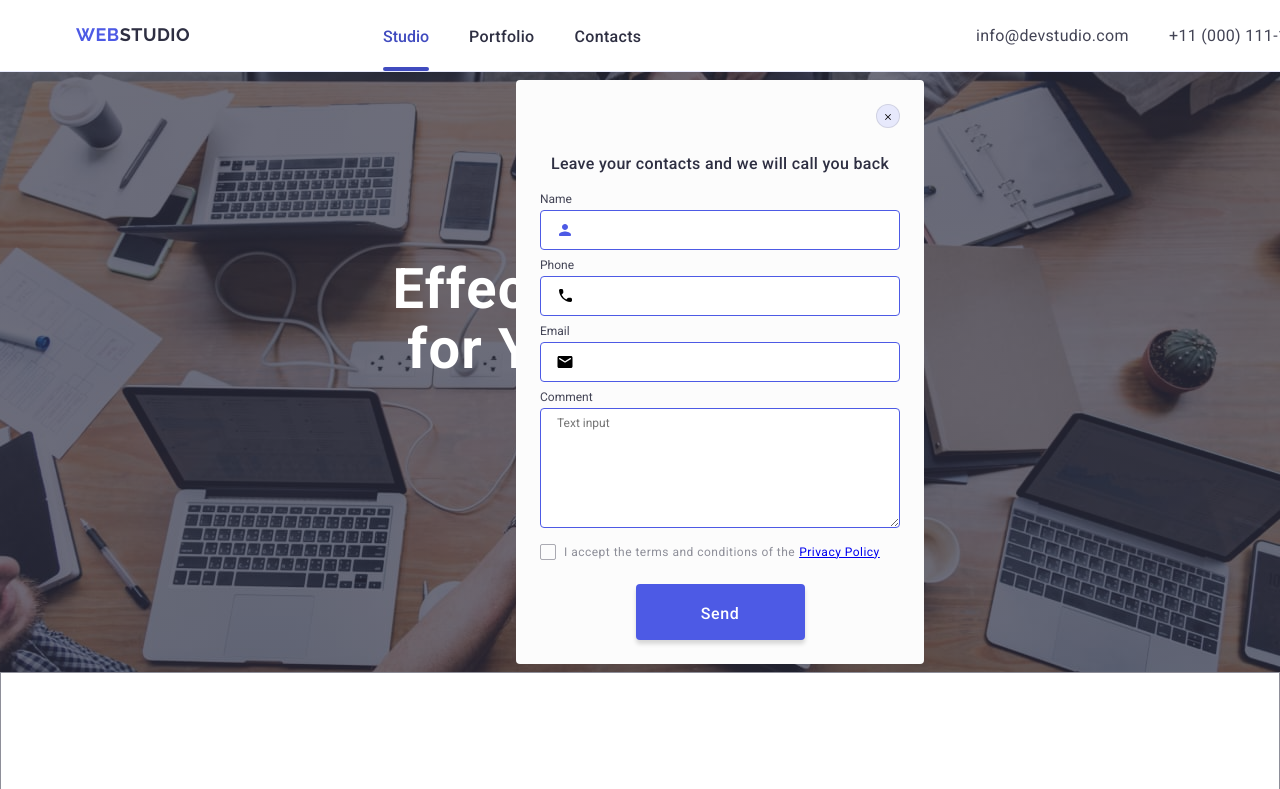
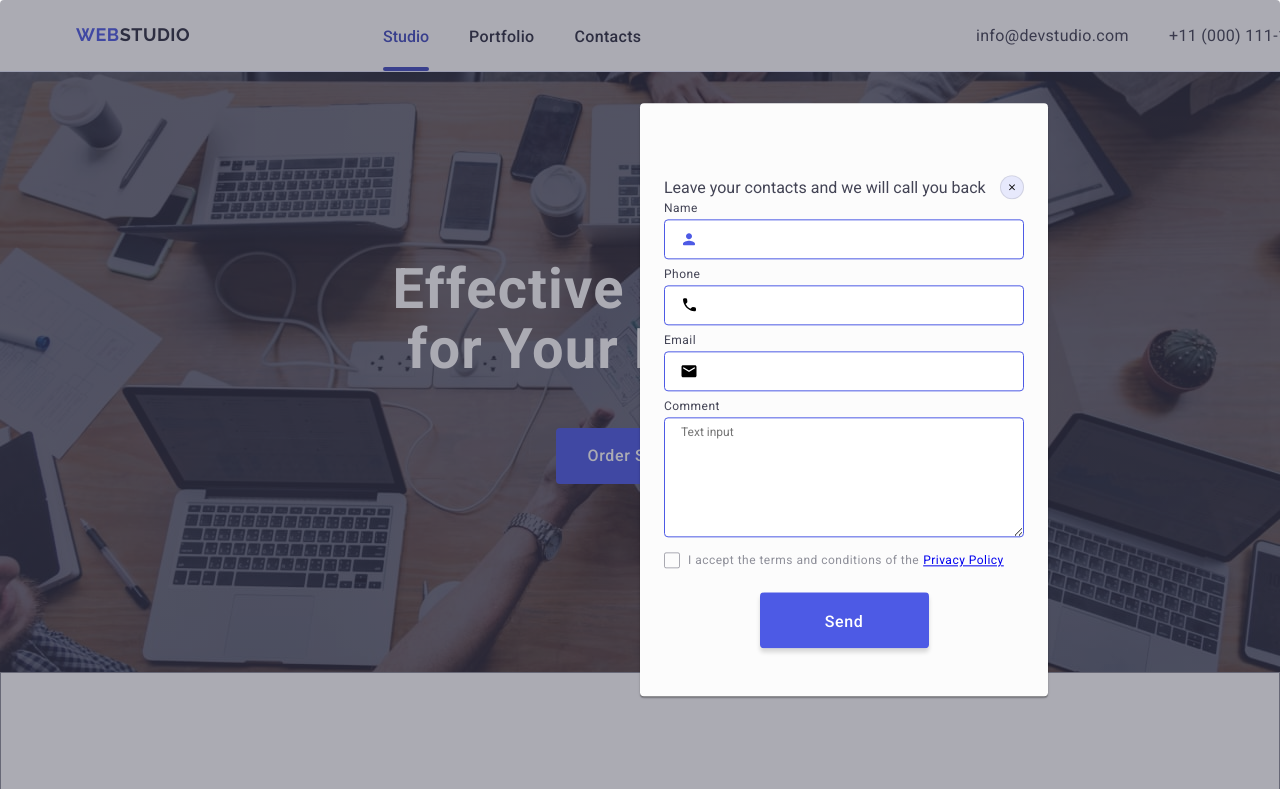
Before and after one commit to edagunaydin/goit-markup-hw-05, a plain HTML site: page index.html in a window 1280 px wide. Shown: the top 789 px of the page. Drawn offline with nearby package versions, Linux system fonts and the light colour scheme.

Commit message:
test-deploy

```diff
--- a/css/style.css
+++ b/css/style.css
@@ -714,13 +714,17 @@ footer .container {
   border-radius: 4px;
   box-shadow: 0px 4px 4px 0px #00000026;
   font-family: inherit;
+  background-color: transparent;
+  font-size: 12px;
+  line-height: 2;
+  letter-spacing: 0.04em;
+  padding-left: 16px;
 
   }
 
   .subscription-input::placeholder {
     color: white;
-    padding-left: 16px;
-    font-size: 12px;
+
   }
 
   .email-button {
@@ -730,7 +734,7 @@ footer .container {
     align-items: center;
     justify-content: center;
     cursor: pointer;
-    width: 165px;
+    min-width: 165px;
     height: 40px;
     line-height: 1.5;
     letter-spacing: 0.04em;
@@ -741,20 +745,40 @@ footer .container {
     font-family: inherit;
   }
 
+  .email-svg {
+  margin-left: 16px;
+  }
+
  .modal-window {
   position: fixed;
   display: flex;
   flex-direction: column;
   align-items: center;
   background-color: #FCFCFC;
-    width: 408px;
-    height: 584px;
-    top: 80px;
-    left: 516px;
+  width: 100%;
+  height: 100%;
+  top: 0px;
+  left: 0px;
   gap: 0px;
   border-radius: 4px;
-    opacity: 0px;
   padding: 0px 24px 24px 24px;
+  background-color: rgba(46, 47, 66, 0.4);
+  transition: opacity 250ms cubic-bezier(0.4, 0, 0.2, 1), visibility 250ms cubic-bezier(0.4, 0, 0.2, 1)
+
+ }
+
+  .modal-window-div {
+    position: absolute;
+    top: 50%;
+    left: 50%;
+    transform: translateY(-50%);
+    width: 408px;
+    min-height: 584px;
+    background-color:#fcfcfc;
+    box-shadow: 0px 1px 1px rgba(0, 0, 0, 0.14), 0px 1px 3px rgba(0, 0, 0, 0.12), 0px 2px 1px rgba(0, 0, 0, 0.2);
+    border-radius: 4px;
+    transition: transform 250ms cubic-bezier(0.4, 0, 0.2, 1);
+    padding: 72px 24px 24px 24px;
 
 
   }
@@ -770,19 +794,25 @@ footer .container {
     border-radius: 50%;
     cursor: pointer;
     margin-top: 0px;
+    align-items: center;
+    justify-content: center;
+    background-color: 250ms cubic-bezier(0.4, 0, 0.2, 1), border 250ms cubic-bezier(0.4, 0, 0.2, 1);
 
   }
 
   .modal-window-cls-btn:hover,
-  modal-window-cls-btn:focus {
+  .modal-window-cls-btn:focus {
   background-color: #404BBF;
   fill: #FFFFFF;
+  border: none;
 
   }
 
   .close-btn {
     display: flex;
     margin: 8px;
+    transition: fill 250ms cubic-bezier(0.4, 0, 0.2, 1);
+
 
   }
 
@@ -822,8 +852,8 @@ position: relative;
 
 .form-label-name {
 font-size: 12px;
-line-height: 14px;
-letter-spacing: 0.04;
+line-height: 1.17;
+letter-spacing: 0.04em;
 display: flex;
 margin-bottom: 4px;
 
--- a/index.html
+++ b/index.html
@@ -15,7 +15,7 @@
   </head>
 
   <body>
-        <div>
+
       <header class="class-header">
         <div class="container">
         <nav class="header-nav">
@@ -442,6 +442,7 @@
 
 </ul>
       </div>
+
       <div class="subscription-form-footer">
         <p class="subscription-p">Subscribe</p>
         <form class="subscription-form">
@@ -452,28 +453,25 @@
   <use href="./images/icons.svg#icon-icon-send"></use></svg>
 
 </button>
-
-      </form>
-</div>
+</form>
+      </div>
 
   </div>
 
-    </div>
-
-      </div>
     </footer>
 
-    <div class="modal-window">
-      <div class="close-button-title">
+
+    <div class="modal-window container">
+      <div class="modal-window-div">
       <button class="modal-window-cls-btn" type="button">
       <svg class="close-btn" width="8" height="8"><use href="./images/icons.svg#icon-close-black-18dp-2-1"></use>
       </svg>
       </button>
       <p>Leave your contacts and we will call you back</p>
-    </div>
+
         <form>
-          <div class="modal-form">
-        <label class="form-label-name">Name</label>
+          <div class="modal-form container">
+        <label class="form-label-name" for="user-name">Name</label>
           <div class="name-input">
         <input type="text" name="text-name" class="modal-form-input"/>
         <svg width="18px" height="24px" class="form-icons"><use href="./images/icons.svg#icon-person-black-18dp-1"></use>
@@ -527,6 +525,8 @@
 
       </form>
     </div>
+    </div>
+
 
   </body>
 </html>
```
Lines whose indentation alone changed are shown as unchanged.
